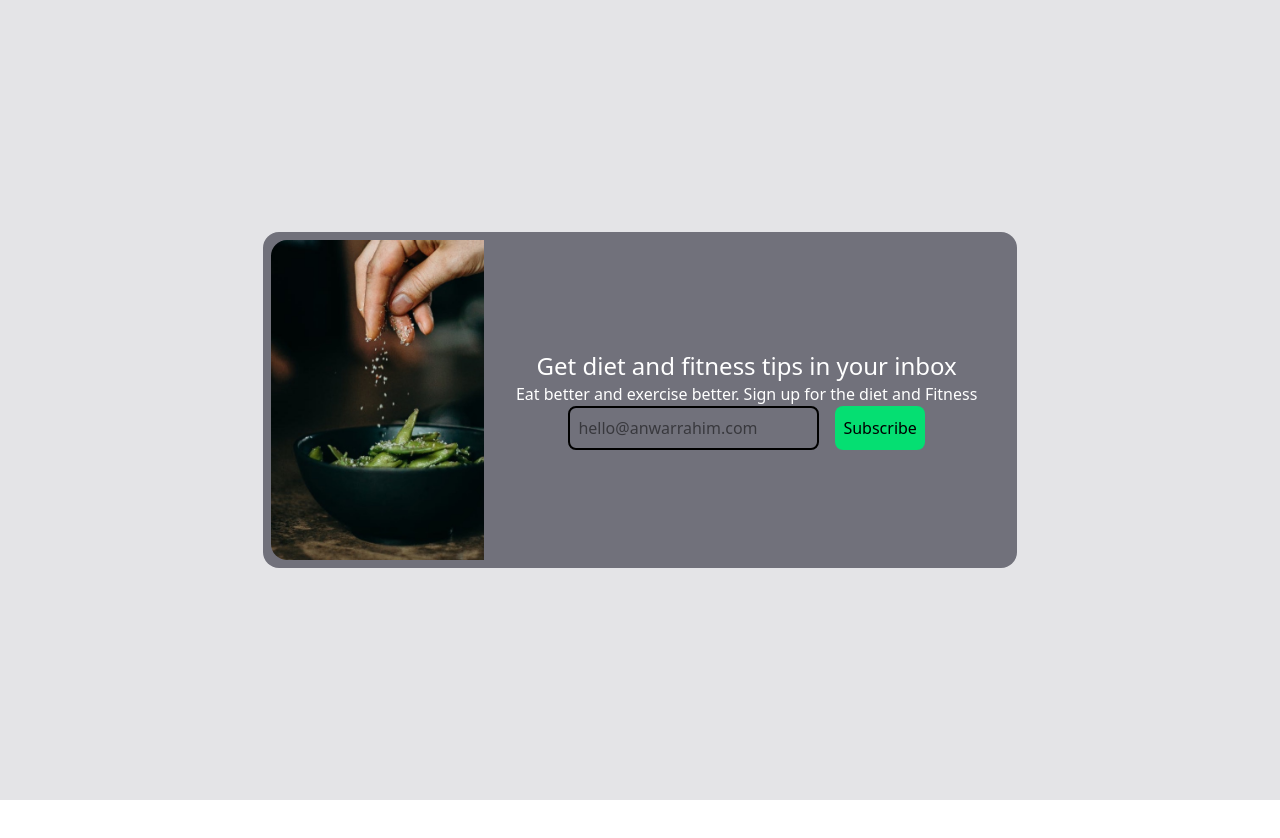
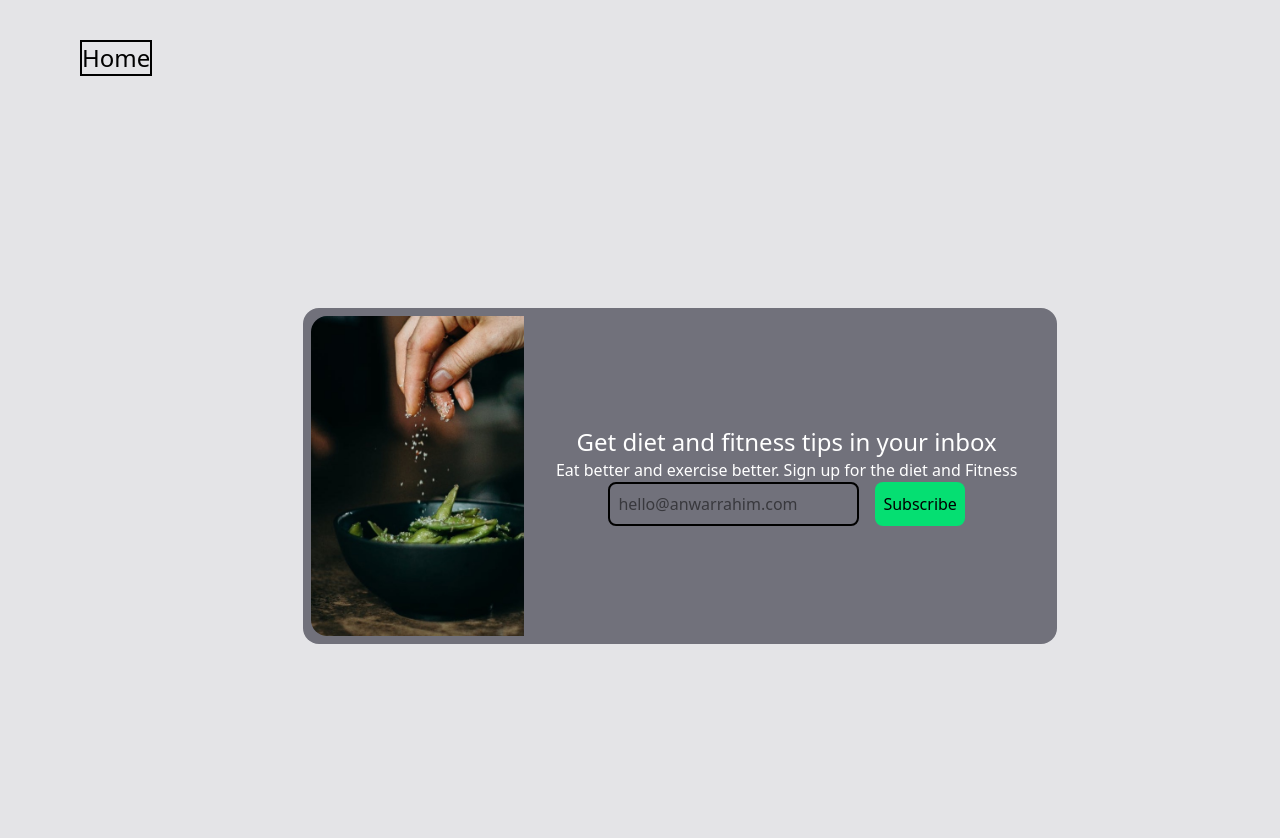
Before and after one commit to anwarrahim/learning-tailwind-projects, a React (Vite) app: page /email-subs in a window 1280 px wide. Shown: the top 838 px of the page. Before the commit the page ends 800 px from the top, so only its background shows below. Built offline with nearby package versions, Linux system fonts and the light colour scheme.

Commit message:
Add Header component and integrate routing in EmailSubs component

```diff
--- a/src/components/email-subscribe/EmailSubs.jsx
+++ b/src/components/email-subscribe/EmailSubs.jsx
@@ -1,4 +1,6 @@
 import emailImgae from '../../assets/email/images/image.jpg';
+import { BrowserRouter as Router, Routes ,Route, Link } from 'react-router-dom';
+import Header from './Header'
 
 const EmailSubs = (props) => {
     // Set default values for props
@@ -8,8 +10,16 @@ const EmailSubs = (props) => {
 
     return(
         <>
+
         {/* main container */}
-        <div className="flex items-center h-screen justify-center bg-zinc-200">
+        <div className='bg-zinc-200 pl-20 pt-10'>
+               < Link to="/"> <Header
+            homeName = "Home"
+        /></Link>
+
+
+        <div className="flex items-center h-screen justify-center ">
+
         {/* card */}
         <div className=" p-2 mx-6 rounded-2xl bg-zinc-500">
             {/* flex-container */}
@@ -28,6 +38,7 @@ const EmailSubs = (props) => {
             </div>
         </div>
         </div>
+        </div>
         </>
     );
 }
--- /dev/null
+++ b/src/components/email-subscribe/Header.jsx
@@ -0,0 +1,15 @@
+const Header = (props)=>{
+    return (
+        <>
+            <div className="flex">
+                <ul>
+                    <li className="text-2xl text-black border-2">
+                        {props.homeName}
+                    </li>
+                </ul>
+            </div>
+        </>
+    )
+}
+
+export default Header
--- a/src/pages/HomePage.jsx
+++ b/src/pages/HomePage.jsx
@@ -3,6 +3,7 @@ import ProjectsPage from "./ProjectsPage";
 const HomePage = () => {
   return (
     <>
+
       <ProjectsPage />
     </>
   );
--- a/src/pages/ProjectsPage.jsx
+++ b/src/pages/ProjectsPage.jsx
@@ -67,8 +67,8 @@ import emailImgae from '../assets/email/images/image.jpg'
                   <img className="h-80 w-full md:w-50" src={project.mainImg} alt="" />
                 </div>
                 <div className="w-full p-4 md:p-1 md:max-w-40">
-                  <p className="text-xs justify-between pt-10">{project.description}</p>
-                  <div className="pt-30 flex gap-1">
+                  <p className="text-xs justify-between  md:pt-10">{project.description}</p>
+                  <div className=" pt-5 p md:pt-30 flex gap-1">
                     <Link to={project.buttonLink} className="bg-white text-2xl px-2">
                       live
                     </Link>
```
